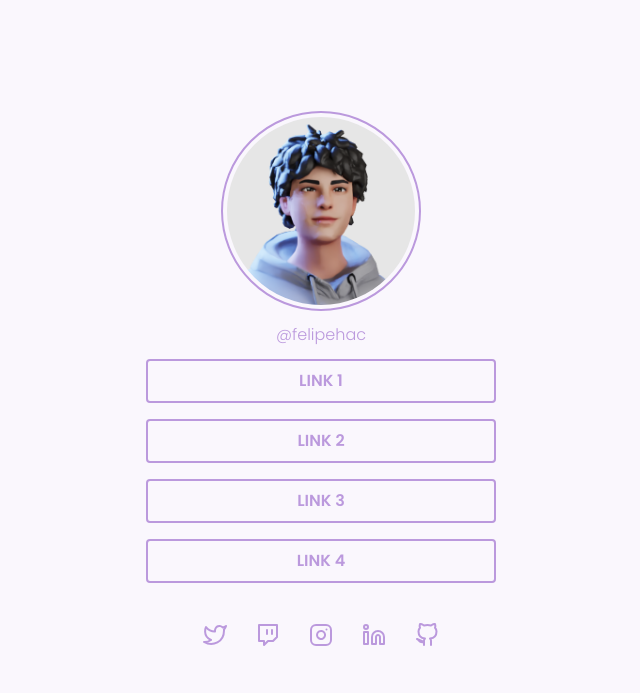
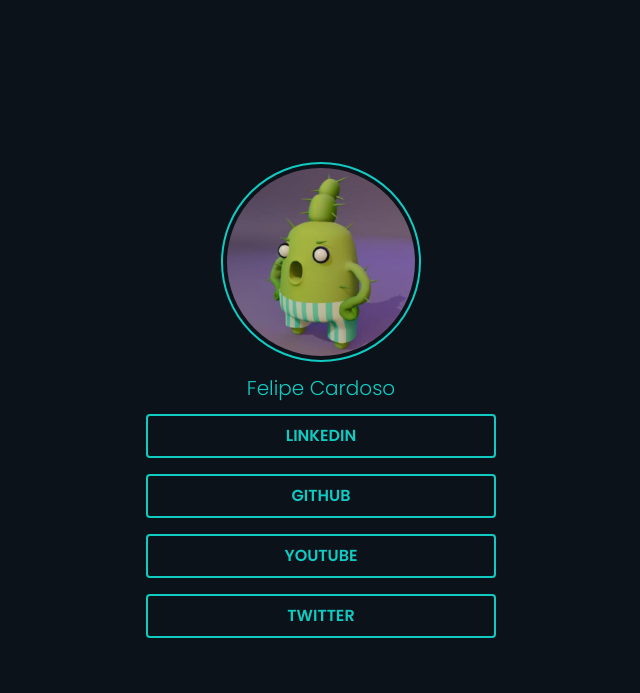
Before and after one commit to acerolinha/rs-social-tree, a plain HTML site: page index.html in a window 1280 px wide. Shown: the whole page, without its empty margins (319-959 px from the left). Drawn offline with Linux system fonts and the light colour scheme.

Commit message:
update links

```diff
--- a/index.html
+++ b/index.html
@@ -1,5 +1,6 @@
 <!DOCTYPE html>
 <html lang="en">
+
 <head>
   <meta charset="UTF-8" />
   <meta http-equiv="X-UA-Compatible" content="IE=edge" />
@@ -9,42 +10,25 @@
   <link rel="stylesheet" href="./style.css" />
   <link rel="preconnect" href="https://fonts.googleapis.com" />
   <link rel="preconnect" href="https://fonts.gstatic.com" crossorigin />
-    <link
-      href="https://fonts.googleapis.com/css2?family=Poppins:ital,wght@0,300;0,600;1,300;1,600&display=swap"
-      rel="stylesheet"
-    />
+  <link href="https://fonts.googleapis.com/css2?family=Poppins:ital,wght@0,300;0,600;1,300;1,600&display=swap"
+    rel="stylesheet" />
 </head>
+
 <body>
   <div class="content">
     <header class="profile container">
       <div class="profile-photo">
-          <img src="./assets/profile.png" alt="Profile photo" />
+        <img src="./assets/profile.jpg" alt="Profile photo" />
       </div>
-        <a href="https://instagram.com/felipehac" target="_blank">@felipehac</a>
+      <a class="name">Felipe Cardoso</a>
     </header>
     <main class="socials container">
-        <a href="#">Link 1</a>
-        <a href="#">Link 2</a>
-        <a href="#">Link 3</a>
-        <a href="#">Link 4</a>
+      <a target="_blank" href="https://www.linkedin.com/in/fehacdev/">LinkedIn</a>
+      <a target="_blank" href="https://github.com/agnostk">GitHub</a>
+      <a target="_blank" href="https://www.youtube.com/@agnostk">YouTube</a>
+      <a target="_blank" href="https://twitter.com/agn0stk">Twitter</a>
     </main>
-      <footer class="icons container">
-        <a href="https://twitter.com/felipehac_" target="_blank"
-          ><img src="./assets/twitter.svg" alt="Twitter logo"
-        /></a>
-        <a href="https://www.twitch.tv/bego_dev" target="_blank"
-          ><img src="./assets/twitch.svg" alt="Twitch logo"
-        /></a>
-        <a href="https://instagram.com/felipehac" target="_blank"
-          ><img src="./assets/instagram.svg" alt="Instagram logo"
-        /></a>
-        <a href="https://linkedin.com/in/felipehac" target="_blank"
-          ><img src="./assets/linkedin.svg" alt="LinkedIn logo"
-        /></a>
-        <a href="http://github.com/felipehac" target="_blank"
-          ><img src="./assets/github.svg" alt="GitHub logo"
-        /></a>
-      </footer>
   </div>
 </body>
+
 </html>
--- a/style.css
+++ b/style.css
@@ -2,9 +2,10 @@
 
 /* #region Colors */
 :root {
-  --body-bg-color: #faf7fd;
-  --purple: #bb99dd;
+  --body-bg-color: #0c121a;
+  --purple: #11cac1;
 }
+
 /* #endregion Colors */
 
 /* #region Generic */
@@ -47,6 +48,7 @@ a:hover {
   padding: 2.5rem;
   max-height: 60rem;
 }
+
 /* #endregion Generic */
 
 /* #endregion Global */
@@ -64,6 +66,7 @@ a:hover {
   width: 12.5rem;
   height: 12.5rem;
 }
+
 .profile .profile-photo img {
   object-fit: cover;
   width: 100%;
@@ -72,6 +75,12 @@ a:hover {
   padding: 0.25rem;
   border: 2px solid var(--purple);
 }
+
+.name {
+  user-select: none;
+  font-size: 1.25rem;
+}
+
 /* #endregion Profile */
 
 /* #region Socials */
@@ -91,19 +100,8 @@ a:hover {
   padding: 0.75rem;
   border-radius: 0.25rem;
 }
+
 /* #endregion Socials */
-
-/* #region Icons */
-.icons {
-  display: flex;
-  flex-wrap: wrap;
-  width: min(250px, 80vw);
-  justify-content: center;
-  column-gap: 1.8rem;
-  row-gap: 1rem;
-  padding: 2.5rem 0;
-}
-/* #endregion Icons */
 
 /* #region Responsive */
 @media screen and (max-height: 700px) {
@@ -111,4 +109,5 @@ a:hover {
     max-height: 100%;
   }
 }
+
 /* #endregion Responsive */
```
Also changed, not shown: assets/profile.jpg (added), assets/profile.png (deleted). Lines whose indentation alone changed are shown as unchanged.
